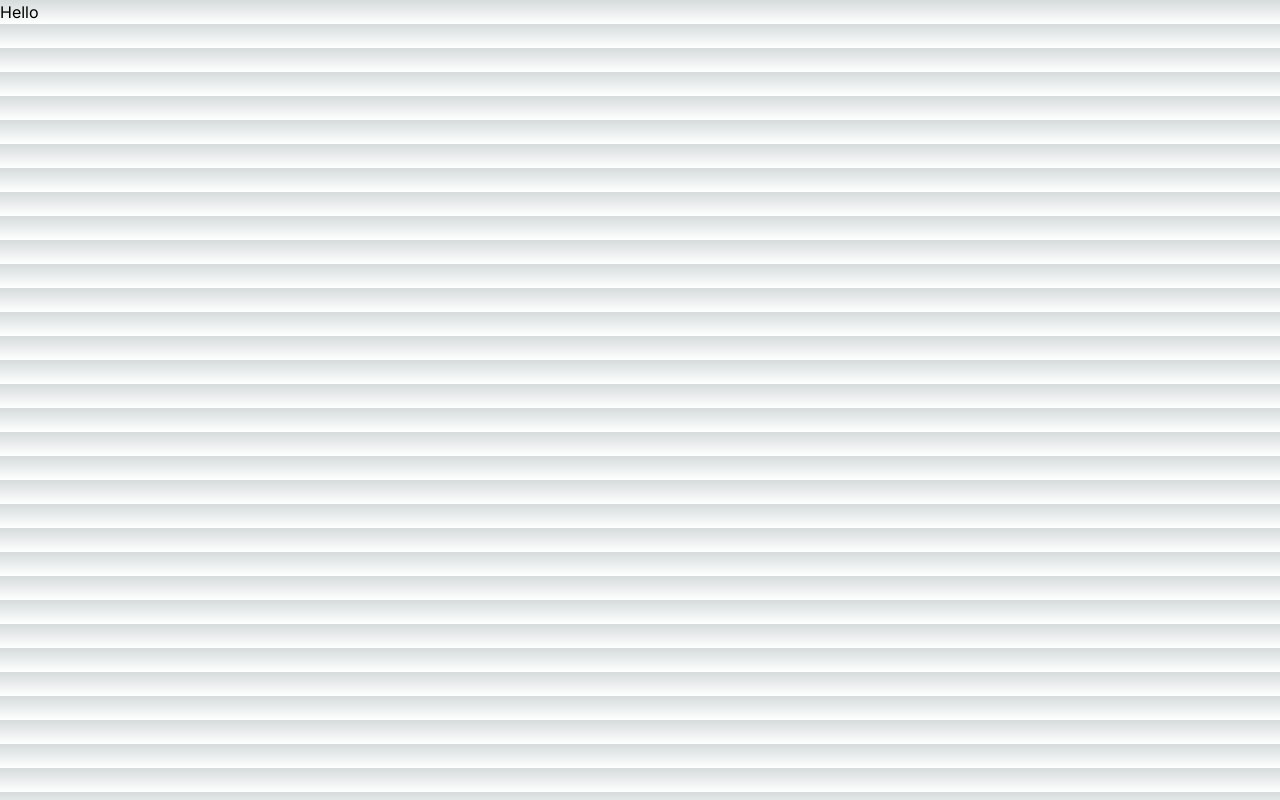
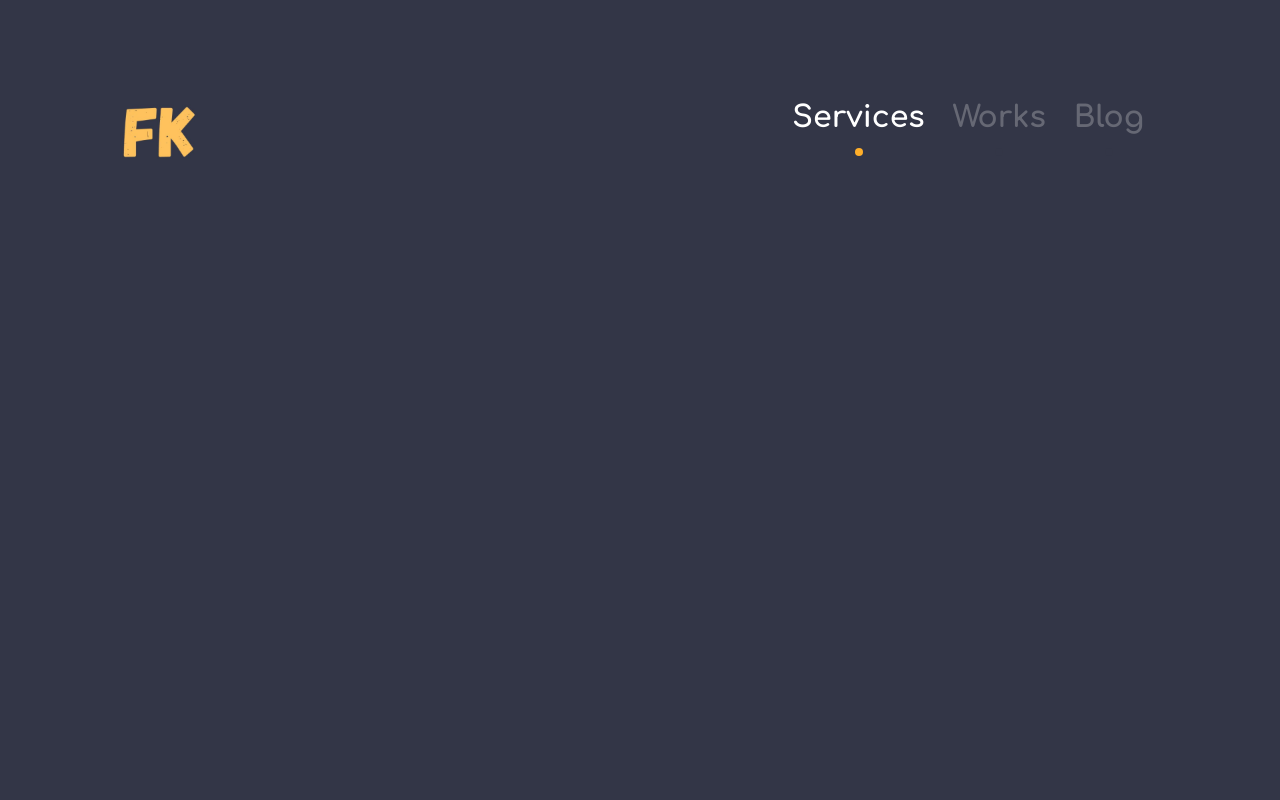
Before and after one commit to studentofmusk/farooqkhan.io, a Next.js app: page / in a window 1280 px wide. Built offline with nearby package versions, Linux system fonts and the light colour scheme.

Commit message:
after navbar build

```diff
--- a/src/app/globals.css
+++ b/src/app/globals.css
@@ -1,27 +1,36 @@
+@import url('https://fonts.googleapis.com/css2?family=Comfortaa:wght@400;700&display=swap');
 @tailwind base;
 @tailwind components;
 @tailwind utilities;
 
-:root {
-  --foreground-rgb: 0, 0, 0;
-  --background-start-rgb: 214, 219, 220;
-  --background-end-rgb: 255, 255, 255;
+
+
+body{
+  font-family: 'Comfortaa', cursive ;
+  color: #ffffff;
 }
 
-@media (prefers-color-scheme: dark) {
-  :root {
-    --foreground-rgb: 255, 255, 255;
-    --background-start-rgb: 0, 0, 0;
-    --background-end-rgb: 0, 0, 0;
-  }
+.c-1{
+  color: #333647;
 }
-
-body {
-  color: rgb(var(--foreground-rgb));
-  background: linear-gradient(
-      to bottom,
-      transparent,
-      rgb(var(--background-end-rgb))
-    )
-    rgb(var(--background-start-rgb));
+.bg-1{
+  background-color: #333647;
 }
+.c-2{
+  color: #333647;
+}
+.bg-2{
+  background-color: #333647;
+}
+.c-2{
+  color: #666874;
+}
+.bg-2{
+  background-color: #666874;
+}
+.c-3{
+  color: #ffaf2a;
+}
+.bg-3{
+  background-color: #ffaf2a;
+}
--- a/src/app/layout.tsx
+++ b/src/app/layout.tsx
@@ -16,7 +16,7 @@ export default function RootLayout({
 }) {
   return (
     <html lang="en">
-      <body className={inter.className}>{children}</body>
+      <body className='bg-[#333647]' >{children}</body>
     </html>
   )
 }
--- a/src/app/page.tsx
+++ b/src/app/page.tsx
@@ -1,7 +1,14 @@
-import Image from 'next/image'
+import Navbar from "@/components/Navbar";
+import Slide1 from "@/components/Slide1";
 
 export default function Home() {
   return (
-    <div>Hello</div>
+    <>
+
+    <Navbar/>
+    <Slide1/>
+
+
+    </>
   )
 }
--- /dev/null
+++ b/src/components/Navbar.tsx
@@ -0,0 +1,29 @@
+import React from 'react'
+
+const Navbar = () => {
+  return (
+    <section className="w-[85%] mx-auto">
+      <div className="mt-16 w-full flex justify-between items-center">
+        <img src="logo.png" className="w-32" alt="logo"  />
+
+        <ul  className="mr-10 flex text-3xl font-bold space-x-7 ">
+          <li className="flex flex-col items-center">
+            <div className="mb-3 hover:text-white transform duration-150 cursor-pointer ">Services</div>
+            <div className="w-2 h-2 rounded-full bg-3"></div>
+          </li>
+          <li className="flex flex-col items-center option2">
+            <div className="mb-3 c-2 peer-hover:text-white hover:text-white transform duration-150 cursor-pointer ">Works</div>
+            <div className="w-2 h-2 bg-1 rounded-full "></div>
+          </li>
+          <li className="flex flex-col items-center">
+            <div className="mb-3 c-2 hover:text-white transform duration-150 cursor-pointer ">Blog</div>
+            <div className="w-2 h-2 bg-1 rounded-full "></div>
+          </li>
+        </ul>
+
+      </div>
+    </section>
+  )
+}
+
+export default Navbar
--- /dev/null
+++ b/src/components/Slide1.tsx
@@ -0,0 +1,11 @@
+import React from 'react'
+
+const Slide1 = () => {
+  return (
+    <section>
+
+    </section>
+  )
+}
+
+export default Slide1
```
Also changed, not shown: public/logo.png (renamed from public/android-chrome-192x192.png).
